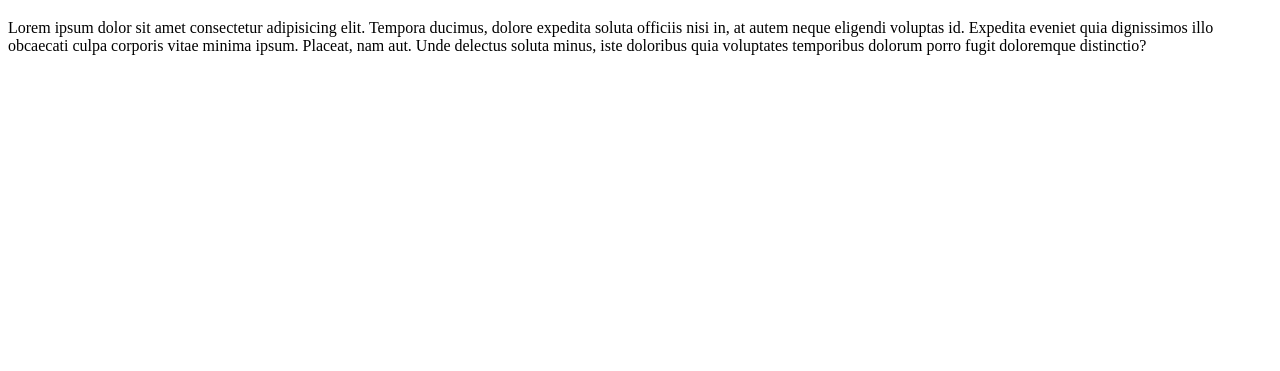
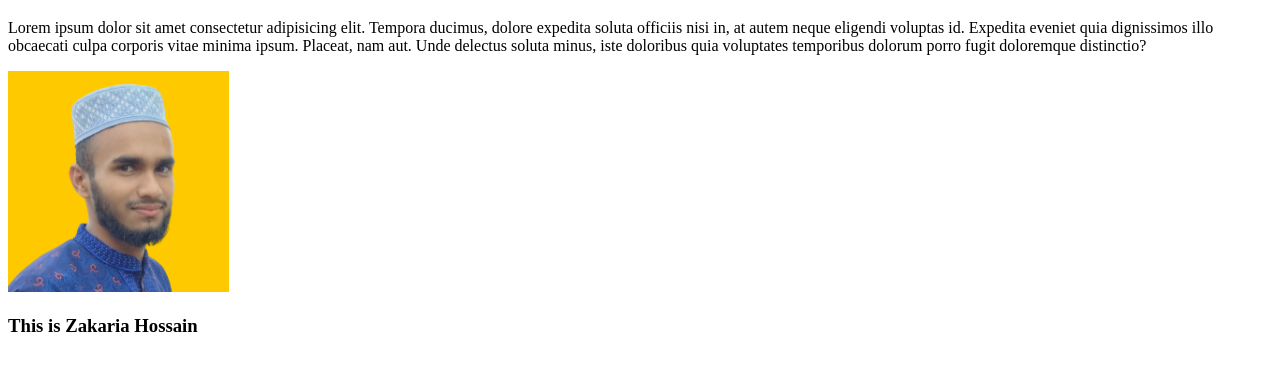
Before and after one commit to Zakaria6789/first-repo, a plain HTML site: page index.html in a window 1280 px wide. Shown: the part 61-432 px from the top of the page. Drawn offline with Linux system fonts and the light colour scheme.

Commit message:
img+heading add

```diff
--- a/index.html
+++ b/index.html
@@ -9,5 +9,7 @@
 <body>
     <h1>Kichu Akta Likhlam </h1>
     <p>Lorem ipsum dolor sit amet consectetur adipisicing elit. Tempora ducimus, dolore expedita soluta officiis nisi in, at autem neque eligendi voluptas id. Expedita eveniet quia dignissimos illo obcaecati culpa corporis vitae minima ipsum. Placeat, nam aut. Unde delectus soluta minus, iste doloribus quia voluptates temporibus dolorum porro fugit doloremque distinctio?</p>
+    <img src="img/Screensh55ot_3.png" alt="">
+    <h3>This is Zakaria Hossain</h3>
 </body>
 </html>
```
Also changed, not shown: img/IMG_202108246yr6u_110632-removebg.png (added), img/Screensh55ot_3.png (added), img/Screenshot_2.png (added), 1 other file.
